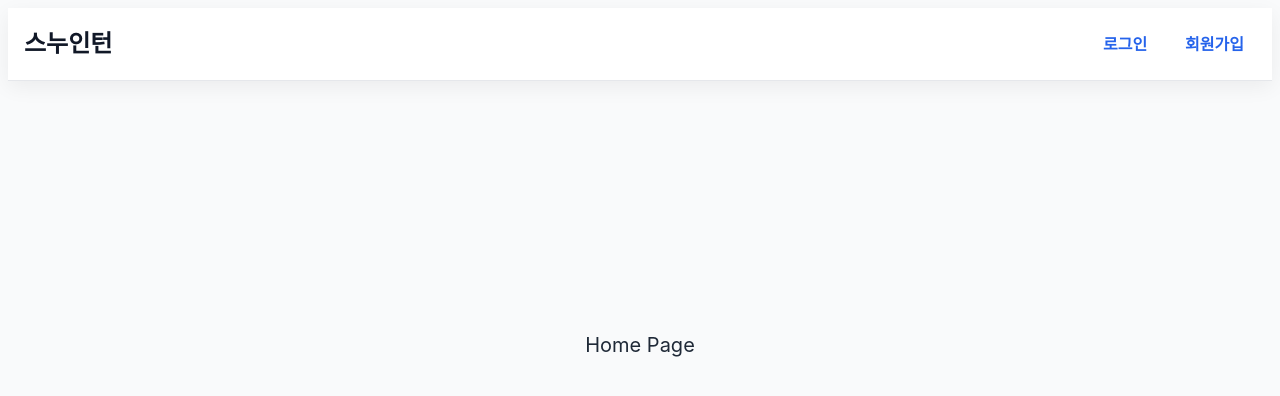
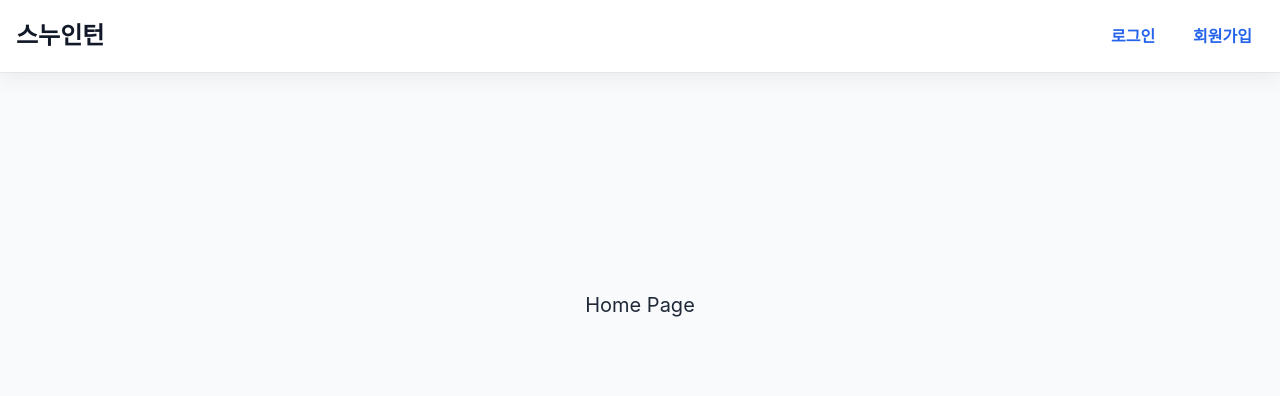
Before and after one commit to haram831/week5_waffle-snuIntern, a React (Vite) app: page / in a window 1280 px wide. Shown: the top 396 px of the page. Built offline with nearby package versions, Linux system fonts and the light colour scheme.

Commit message:
포맷 오류 수정

```diff
--- a/src/index.css
+++ b/src/index.css
@@ -1,3 +1,22 @@
+*,
+*::before,
+*::after {
+  box-sizing: border-box;
+}
+
+body,
+h1,
+h2,
+h3,
+h4,
+p,
+ul,
+ol,
+li {
+  margin: 0;
+  padding: 0;
+}
+
 :root {
   --primary-color: #2563eb;
   --primary-hover: #1d4ed8;
@@ -9,19 +28,16 @@
   --bg-soft: #f9fafb;
   --danger: #ef4444;
   --success: #10b981;
-
   --spacing-lg: 14px;
   --spacing-xl: 16px;
   --spacing-xxl: 32px;
-
   --font-size-xl: 20px;
   --font-size-xxl: 24px;
-
   --shadow-md: 0 6px 20px rgba(0, 0, 0, 0.06);
 }
 
 body {
-  font-family: 'Pretendard', 'Inter', 'Noto Sans KR', sans-serif;
+  font-family: "Pretendard", "Inter", "Noto Sans KR", sans-serif;
   color: var(--text-color);
   background-color: var(--bg-soft);
   line-height: 1.5;
```
